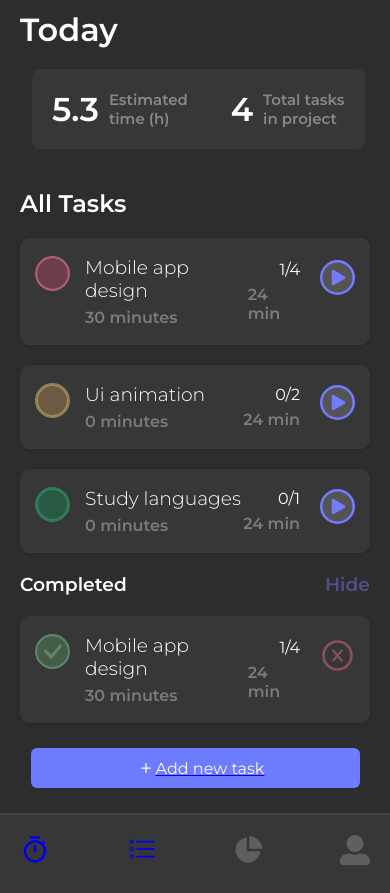
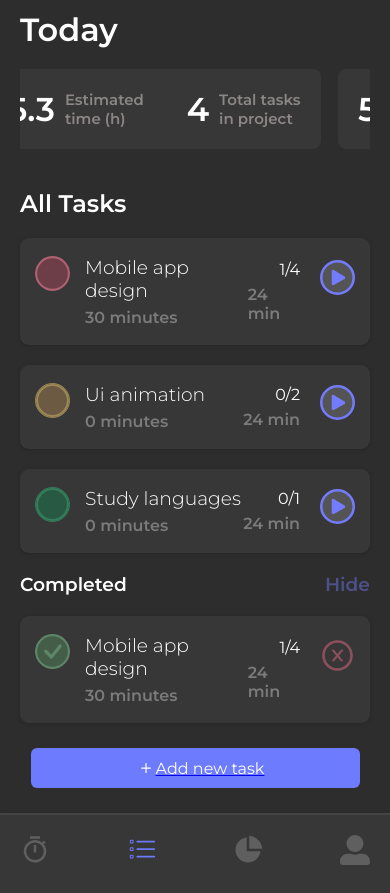
Before and after one commit to iramyaseen/My-project, a React (Create React App) app: page /listBar in a window 390 px wide. Built offline with nearby package versions, Linux system fonts and the light colour scheme.

Commit message:
play and pasue button is working

```diff
--- a/src/Components/FooterComponent.js
+++ b/src/Components/FooterComponent.js
@@ -7,12 +7,26 @@ export const FooterComponent = () => {
   return (
     <div id="header-content" className="footer">
       <div>
-        <NavLink to="/">
+        <NavLink
+          to="/"
+          style={({ isActive }) => {
+            return {
+              color: isActive ? "#6b7aff" : "#5f5f5f",
+            };
+          }}
+        >
           <RiTimerLine />
         </NavLink>
       </div>
       <div>
-        <NavLink to="/listBar">
+        <NavLink
+          to="/listBar"
+          style={({ isActive }) => {
+            return {
+              color: isActive ? "#6b7aff" : "#5f5f5f",
+            };
+          }}
+        >
           <BsListTask />
         </NavLink>
       </div>
--- a/src/index.css
+++ b/src/index.css
@@ -299,9 +299,33 @@ body {
 }
 .progress_value {
   position: relative;
-  font-size: 25px;
+  font-size: 40px;
 }
-.slick-slide {
-  transform: translate3d(-338px, 0px, 0px);
-  /* width: 338px !important; */
+@media (max-width: 786px) {
+  .slick-slide {
+    transform: translate3d(-362px, 0px, 0px);
+  }
 }
+@media (max-width: 425px) {
+  .slick-slide {
+    transform: translate3d(-382px, 0px, 0px);
+  }
+}
+
+@media (max-width: 375px) {
+  .close_icon,
+  .play_icon,
+  .circle_icon {
+    font-size: 32px !important;
+  }
+  .bar_name h3 {
+    font-weight: bold !important;
+    font-size: 15px !important;
+  }
+  .time_in_min:first-child {
+    font-weight: bold !important;
+  }
+  .slick-slide {
+    transform: translate3d(-326px, 0px, 0px);
+  }
+}
```
